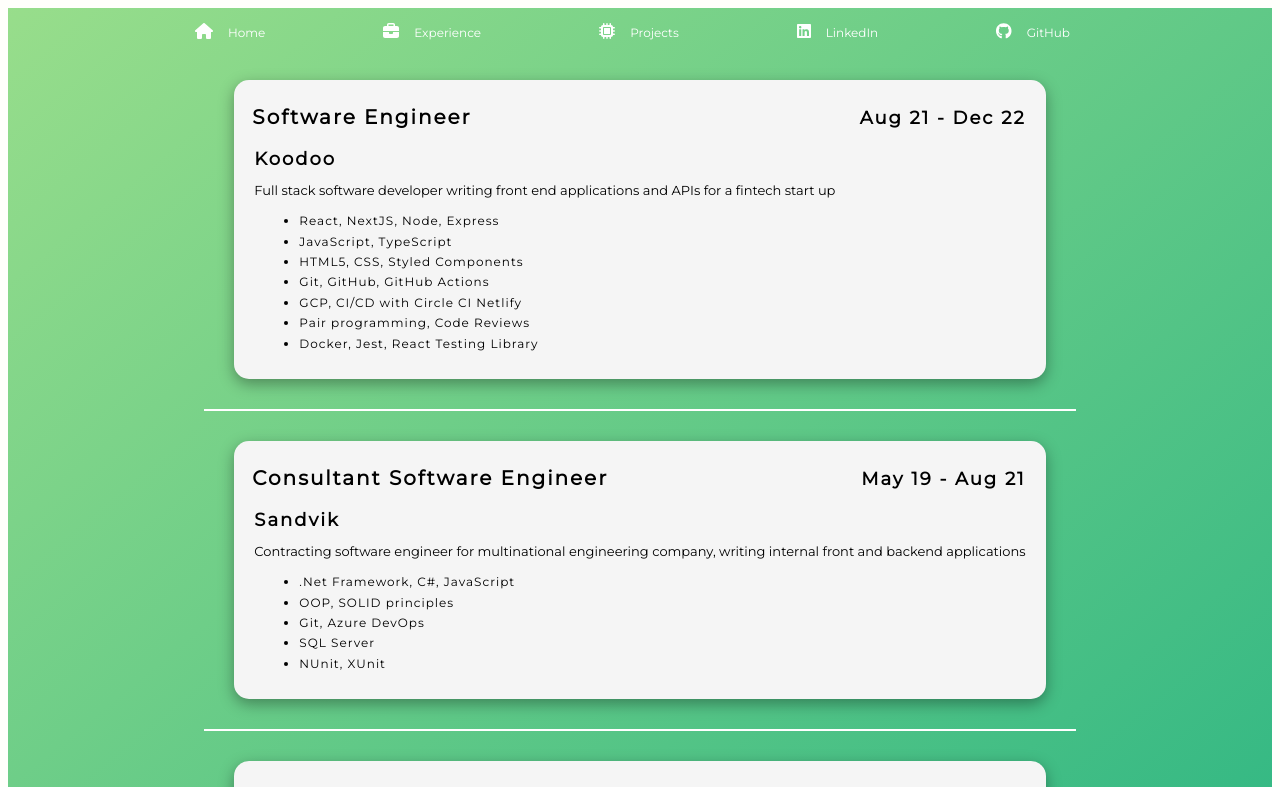
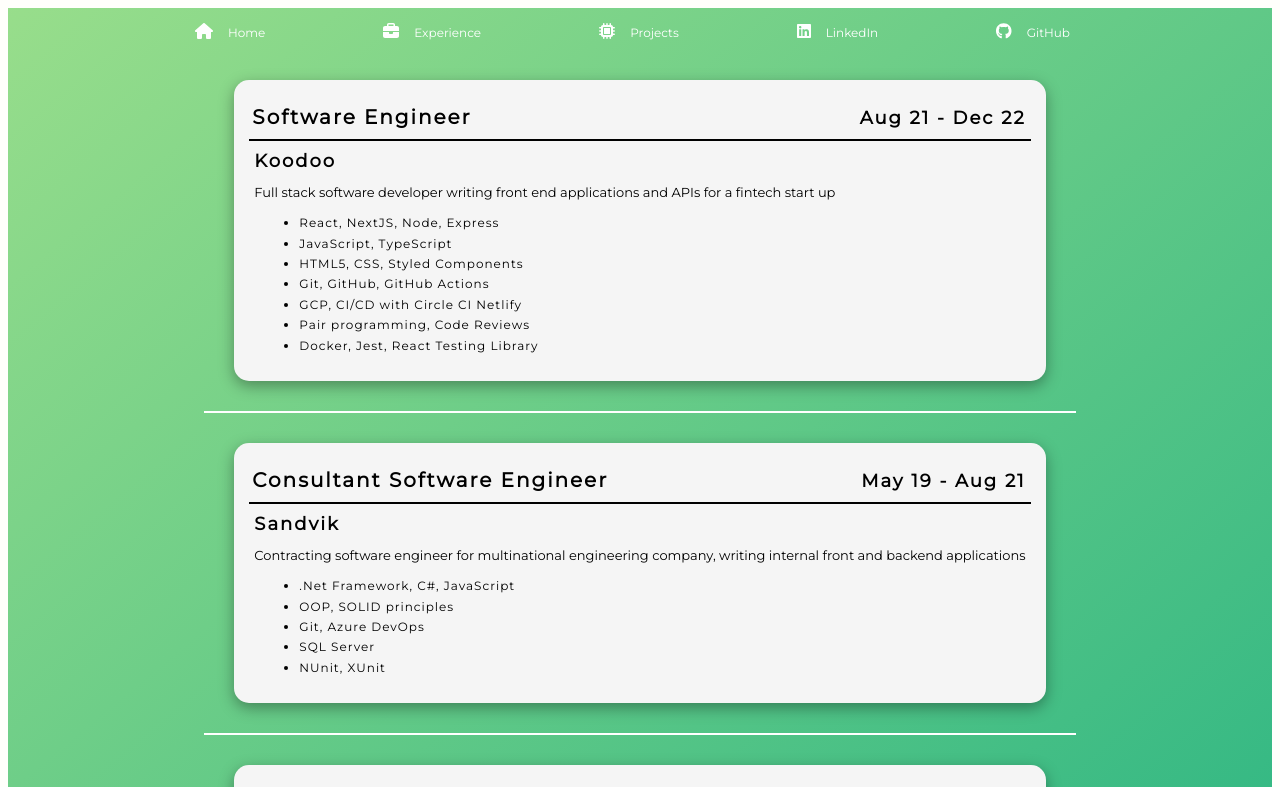
Before and after one commit to Sing-Kai/profile-page, a Next.js app: page /experience in a window 1280 px wide. Shown: the top 787 px of the page. Built offline with nearby package versions, Linux system fonts and the light colour scheme.

Commit message:
experience styles update

```diff
--- a/pages/experience/index.tsx
+++ b/pages/experience/index.tsx
@@ -53,6 +53,7 @@
 const Line = styled.div`
   border-bottom: 2px solid rgba(255,255,255,1.0);
 `
+
 const ExperienceContainer = styled.div`
   margin: auto;
   padding-top: 2px;
@@ -79,6 +80,7 @@
   flex-direction: row;
   justify-content: space-between;
   align-items: baseline;
+  border-bottom: 2px solid black;
 `
 const ExperienceTitle = styled.div`
   margin: 5px 3px 0px 3px;
```
